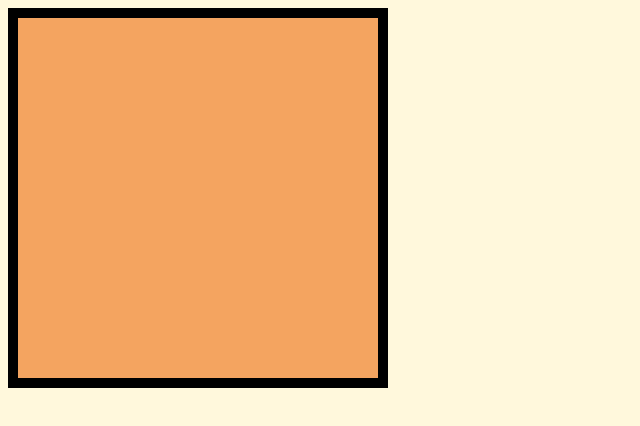
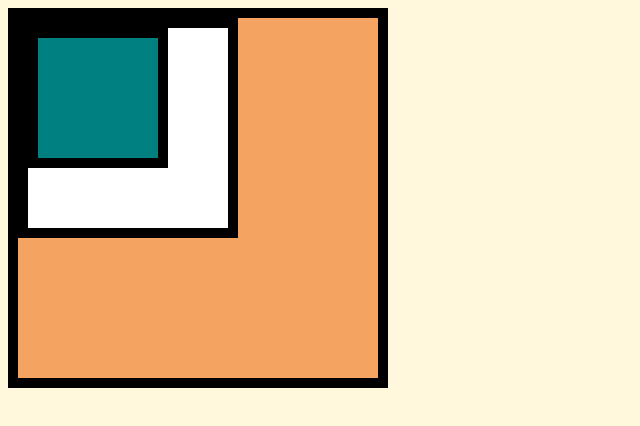
Before and after one commit to FbW43-2/uib_MarianaPantelic_HTML, a plain HTML site: page index.html in a window 1280 px wide. Shown: the whole page, without its empty margins (0-640 px from the left). Drawn offline with Linux system fonts and the light colour scheme.

Commit message:
Inner boxes

```diff
--- a/css/style.css
+++ b/css/style.css
@@ -7,11 +7,21 @@ body {
 body {
   background-color: cornsilk;
 }
+.thick-border {
+  border: solid 10px;
+}
 .outer-square {
   width: 360px;
   height: 360px;
   background-color: sandybrown;
-  border: solid 10px;
 }
 .inner-square {
+  width: 200px;
+  height: 200px;
+  background-color: white;
 }
+.inner-inner-square {
+  width: 120px;
+  height: 120px;
+  background-color: teal;
+}
--- a/index.html
+++ b/index.html
@@ -8,6 +8,10 @@
   </head>
 
   <body>
-    <div class="outer-square"></div>
+    <div class="outer-square thick-border">
+      <div class="inner-square thick-border">
+        <div class="inner-inner-square thick-border"></div>
+      </div>
+    </div>
   </body>
 </html>
```
